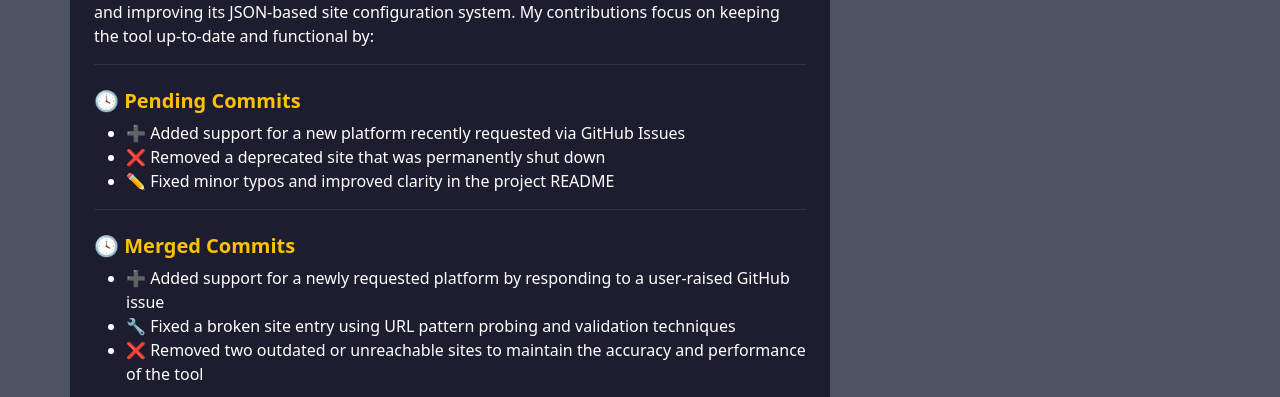
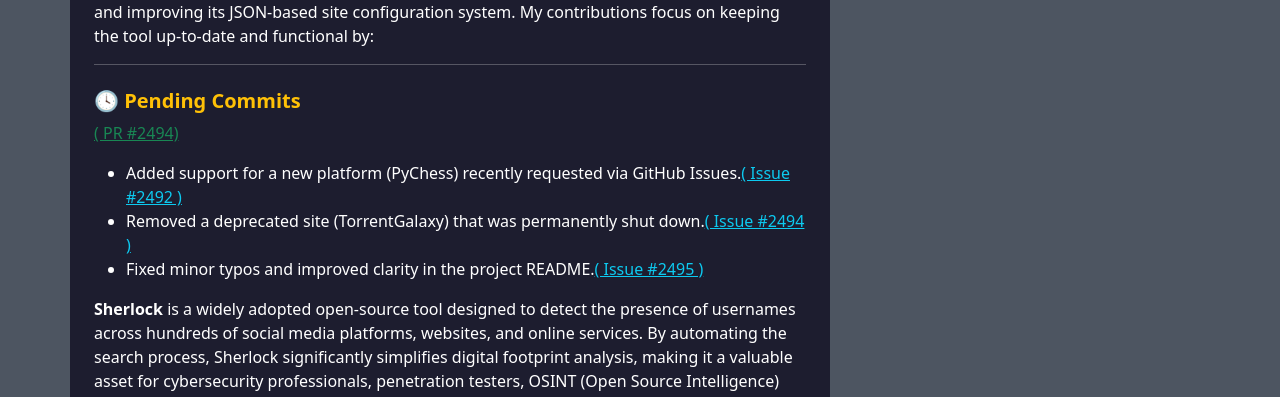
Before and after one commit to MR-VL/Portfolio-Vlad, a React (Vite) app: page /Portfolio-Vlad/Organizations in a window 1280 px wide. Shown: the part 537-934 px from the top of the page. Built offline with nearby package versions, Linux system fonts and the light colour scheme.

Commit message:
add pending and merged commits on orgs

```diff
--- a/src/pages/Organizations.tsx
+++ b/src/pages/Organizations.tsx
@@ -48,26 +48,58 @@ const Organizations: React.FC = () => {
                         keeping the tool up-to-date and functional by:
                     </p>
 
-                    <hr className="text-secondary" />
+                    <hr/>
                     <div className="mt-4">
                         <h5 className="text-warning fw-bold">🕓 Pending Commits</h5>
-                        <ul>
-                            <li>➕ Added support for a new platform recently requested via GitHub Issues</li>
-                            <li>❌ Removed a deprecated site that was permanently shut down</li>
-                            <li>✏️ Fixed minor typos and improved clarity in the project README</li>
-                        </ul>
+                        <div>
+                            <p>
+                                <a
+                                    href="https://github.com/sherlock-project/sherlock/pull/2493"
+                                    target="_blank"
+                                    rel="noopener noreferrer"
+                                    className="text-success"
+                                >
+                                    ( PR #2494)
+                                </a>
+
+                            </p>
+
+                            <ul>
+                                <li>Added support for a new platform (PyChess) recently requested via GitHub Issues.
+                                    <a
+                                        href="https://github.com/sherlock-project/sherlock/issues/2492"
+                                        target="_blank"
+                                        rel="noopener noreferrer"
+                                        className="text-info"
+                                    >
+                                        ( Issue #2492 )
+                                    </a>
+                                </li>
+                                <li>Removed a deprecated site (TorrentGalaxy) that was permanently shut down.
+                                    <a
+                                        href="https://github.com/sherlock-project/sherlock/issues/2494"
+                                        target="_blank"
+                                        rel="noopener noreferrer"
+                                        className="text-info"
+                                    >
+                                        ( Issue #2494 )
+                                    </a>
+                                </li>
+                                <li>Fixed minor typos and improved clarity in the project README.
+                                    <a
+                                        href="https://github.com/sherlock-project/sherlock/issues/2495"
+                                        target="_blank"
+                                        rel="noopener noreferrer"
+                                        className="text-info"
+                                    >
+                                        ( Issue #2495 )
+                                    </a>
+                                </li>
+                            </ul>
+                        </div>
+
                     </div>
-                    <hr className="text-secondary" />
 
-                    <div className="mt-4">
-                        <h5 className="text-warning fw-bold">🕓 Merged Commits</h5>
-                        <ul>
-                            <li>➕ Added support for a newly requested platform by responding to a user-raised GitHub issue</li>
-                            <li>🔧 Fixed a broken site entry using URL pattern probing and validation techniques</li>
-                            <li>❌ Removed two outdated or unreachable sites to maintain the accuracy and performance of the tool</li>
-                        </ul>
-                    </div>
-                    <hr className="text-secondary" />
 
                     <p>
                         <strong>Sherlock</strong> is a widely adopted open-source tool designed to detect the presence
```
